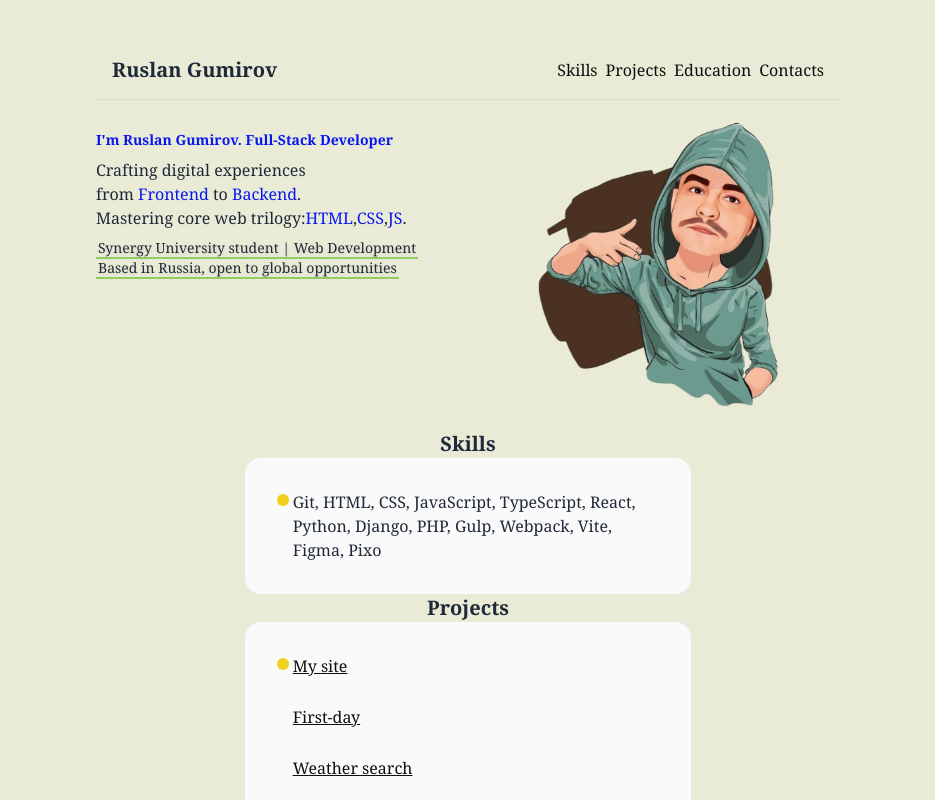
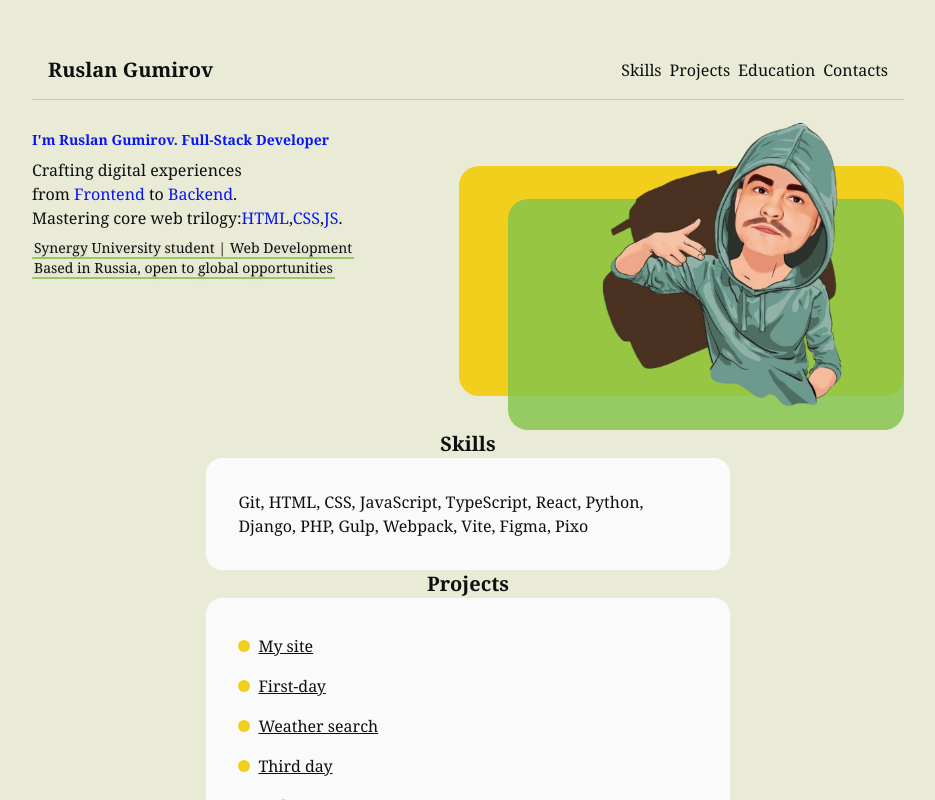
Before and after one commit to gumirus/about_me, a React (Vite) app: page / in a window 1280 px wide. Shown: the top 800 px of the page, without its empty margins (172-1107 px from the left). Built offline with nearby package versions, Linux system fonts and the light colour scheme.

Commit message:
fix corrections

```diff
--- a/src/App.jsx
+++ b/src/App.jsx
@@ -10,7 +10,7 @@ export default function App() {
   useSmoothScroll()
   return (
     <div className="body-content">
-      <div className="container max-w-3xl mx-auto px-3">
+      <div className="container max-w-4xl mx-auto px-3">
         <main className="py-10 text-gray-800 scroll-smooth">
           <Header />
           <Greetings />
--- a/src/components/Education.jsx
+++ b/src/components/Education.jsx
@@ -21,7 +21,7 @@ export default function Education() {
           },
         ].map((edu, idx) => (
           <div className="section-subinfo" key={idx}>
-            <div className="circle" />
+            {/* <div className="circle" /> */}
             <div className="info-text">
               <span className="info-text-header">{edu.title}</span>
               <span className="info-text-date">{edu.date}</span>
--- a/src/components/Projects.jsx
+++ b/src/components/Projects.jsx
@@ -1,16 +1,46 @@
 export default function Projects() {
+  const projects = [
+    {
+      title: 'My site',
+      url: 'https://gumirus.github.io/MySite/StudentCard.html',
+    },
+    {
+      title: 'First-day',
+      url: 'https://gumirus.github.io/First-day/',
+    },
+    {
+      title: 'Weather search',
+      url: 'https://gumirus.github.io/weather_search/',
+    },
+    {
+      title: 'Third day',
+      url: 'https://gumirus.github.io/third_day/',
+    },
+    {
+      title: 'Todos',
+      url: 'https://gumirus.github.io/todo-zadanie/',
+    },
+  ]
+
   return (
     <section className="section-content" id="projects">
       <h2 className="text-xl font-semibold">Projects</h2>
       <div className="section-info">
         <div className="section-subinfo">
-          <div className="circle" />
           <div className="info-text">
-            <a className="link cv-link" href="https://gumirus.github.io/MySite/StudentCard.html">My site</a><br />
-            <a className="link cv-link" href="https://gumirus.github.io/First-day/">First-day</a><br />
-            <a className="link cv-link" href="https://gumirus.github.io/weather_search/">Weather search</a><br />
-            <a className="link cv-link" href="https://gumirus.github.io/third_day/">Third day</a><br />
-            <a className="link cv-link" href="https://gumirus.github.io/todo-zadanie/">Todos</a>
+            {projects.map((project, index) => (
+              <div key={index} className="project-item">
+                <div className="circle" />
+                <a
+                  className="link cv-link"
+                  href={project.url}
+                  target="_blank"
+                  rel="noopener noreferrer"
+                >
+                  {project.title}
+                </a>
+              </div>
+            ))}
           </div>
         </div>
       </div>
--- a/src/components/Skills.jsx
+++ b/src/components/Skills.jsx
@@ -4,7 +4,7 @@ export default function Skills() {
       <h2 className="text-xl font-semibold">Skills</h2>
       <div className="section-info">
         <div className="section-subinfo">
-          <div className="circle" />
+          {/* <div className="circle" /> */}
           <ul className="info-text skills-ul">
             <li>
               Git, HTML, CSS, JavaScript, TypeScript, React, Python, Django,
--- a/src/index.css
+++ b/src/index.css
@@ -14,6 +14,10 @@
   --font-weight-bold: 600;
   --font-weight-regular: 400;
   --font-weight-light: 300;
+  --spacing-1: 0.25rem;
+  --spacing-2: 0.5rem;
+  --spacing-8: 2rem;
+  --rounded-2xl: 1rem;
 }
 
 body {
@@ -86,46 +90,87 @@ body {
 }
 
 .main-content {
-  @apply flex flex-col gap-[50px] justify-start items-stretch;
+  display: flex;
+  flex-direction: column;
+  gap: 50px;
+  justify-content: flex-start;
+  align-items: stretch;
 }
 
 .section-content {
-  @apply flex flex-col justify-start items-center;
+  display: flex;
+  flex-direction: column;
+  justify-content: flex-start;
+  align-items: center;
 }
 
 .section-info {
   background-color: var(--main-card);
-  @apply flex flex-col rounded-2xl p-8 relative min-w-[60%] max-w-[60%];
+  display: flex;
+  flex-direction: column;
+  border-radius: 1rem;
+  padding: 2rem;
+  position: relative;
+  min-width: 60%;
+  max-width: 60%;
 }
 
 .section-subinfo {
-  @apply flex gap-1;
+  display: flex;
+  gap: 0.25rem;
 }
 
 .info-text {
-  @apply flex flex-col flex-[1_1_calc(100%-12px)];
+  display: flex;
+  flex-direction: column;
+  flex: 1 1 calc(100% - 12px);
+}
+
+.project-item {
+  display: flex;
+  align-items: center;
+  gap: 0.5rem;
+  margin-bottom: 0.5rem;
 }
 
 .circle {
   background-color: var(--main-yellow);
-  @apply rounded-full h-3 flex-[1_1_12px] mt-1;
+  width: 12px;
+  height: 12px;
+  border-radius: 50%;
+  flex-shrink: 0;
+}
+
+.link.cv-link {
+  display: inline-block;
+  padding: 0.25rem 0;
 }
 
 .greetings {
-  @apply flex flex-col items-start justify-start gap-2;
+  display: flex;
+  flex-direction: column;
+  align-items: flex-start;
+  justify-content: flex-start;
+  gap: 0.5rem;
   margin-top: 30px;
 }
 
 .section-greetings {
-  @apply flex flex-row justify-between items-start;
+  display: flex;
+  flex-direction: row;
+  justify-content: space-between;
+  align-items: flex-start;
 }
 
 .main-img {
-  @apply w-[330px] h-[330px] z-[3];
+  width: 330px;
+  height: 330px;
+  position: relative;
+  z-index: 3;
 }
 
 .img-container {
-  @apply relative;
+  position: relative;
 }
 .img-container::before {
   background-color: var(--main-green);
@@ -136,7 +181,7 @@ body {
   width: 120%;
   height: 70%;
   border-radius: 20px;
-  z-index: -1;
+  z-index: 1;
 }
 .img-container::after {
   background-color: var(--main-yellow);
@@ -145,7 +190,7 @@ body {
   width: 135%;
   height: 230px;
   border-radius: 20px;
-  z-index: -2;
+  z-index: 0;
   right: 0;
   top: 20%;
 }
@@ -263,27 +308,6 @@ body {
   }
 }
 
-/* @media (max-width: 770px) {
-  .header-info {
-    flex-direction: column;
-    align-items: center;
-  }
-  .main-img {
-    width: 250px;
-    height: 250px;
-  }
-  .img-container::before {
-    width: 100%;
-    height: 60%;
-    top: 20%;
-  }
-  .img-container::after {
-    width: 100%;
-    height: 150px;
-    top: 10%;
-  }
-} */
-
 @media (max-width: 750px) {
   .header-info {
     flex-direction: row;
@@ -292,15 +316,17 @@ body {
   .main-img {
     width: 300px;
     height: 300px;
+    /* margin-left: 20px;
+    margin-bottom: 20px; */
   }
   .img-container::before {
-    width: 90%;
-    height: 40%;
+    width: 87%;
+    height: 50%;
     top: 35%;
   }
   .img-container::after {
-    width: 90%;
-    height: 120px;
+    width: 95%;
+    height: 180px;
     top: 15%;
   }
   .link-list:not(.mobile-menu),
@@ -326,19 +352,17 @@ body {
   }
 }
 
-/* --- Основное: одинаковая высота и выравнивание для хедера и футера --- */
-
 .header-info,
 .footer-content {
-  height: 60px; /* фиксированная высота */
+  height: 60px;
   display: flex;
   flex-wrap: nowrap;
-  align-items: center; /* вертикальное центрирование */
+  align-items: center;
   justify-content: space-between;
   padding: 0 1rem;
   box-sizing: border-box;
   background-color: var(--main-bg);
-  border-bottom: 1px solid #ddd;
+  border-bottom: 1px solid var(--main-yellow);
 }
 
 .footer-mobile-container,
--- a/tailwind.config.js
+++ b/tailwind.config.js
@@ -1,8 +1,102 @@
 /** @type {import('tailwindcss').Config} */
 export default {
-  content: ['./index.html', './src/**/*.{js,jsx}'],
+  content: ['./index.html', './src/**/*.{js,ts,jsx,tsx,html}'],
   theme: {
-    extend: {},
+    extend: {
+      colors: {
+        'main-yellow': '#f3cf1d',
+        'main-green': '#84c64ad3',
+        'main-card': '#fafafa',
+        'main-bg': '#e9ebd7',
+        blue: '#0817f0',
+        black: '#100f0f',
+        gray: '#24867f',
+      },
+      fontFamily: {
+        georgia: ['Georgia', 'sans-serif'],
+      },
+      fontWeight: {
+        bold: '600',
+        regular: '400',
+        light: '300',
+      },
+      boxShadow: {
+        menu: '0 4px 6px rgba(0, 0, 0, 0.1)',
+      },
+      animation: {
+        slideDown: 'slideDown 0.3s ease',
+        slideUp: 'slideUp 0.3s ease',
+      },
+      keyframes: {
+        slideDown: {
+          '0%': { opacity: '0', transform: 'translateY(-10px)' },
+          '100%': { opacity: '1', transform: 'translateY(0)' },
+        },
+        slideUp: {
+          '0%': { opacity: '0', transform: 'translateY(10px)' },
+          '100%': { opacity: '1', transform: 'translateY(0)' },
+        },
+      },
+      spacing: {
+        130: '130px',
+        50: '50px',
+        330: '330px',
+        300: '300px',
+      },
+      width: {
+        330: '330px',
+        300: '300px',
+        section: '60%',
+        'full-minus-20': 'calc(100% - 20px)',
+      },
+      maxWidth: {
+        section: '60%',
+        'full-minus-20': 'calc(100% - 20px)',
+      },
+      minWidth: {
+        section: '60%',
+        'full-minus-20': 'calc(100% - 20px)',
+      },
+      height: {
+        header: '60px',
+        'header-sm': '50px',
+        120: '120px',
+        150: '150px',
+        230: '230px',
+        22: '22px',
+      },
+      borderRadius: {
+        card: '20px',
+      },
+      zIndex: {
+        '-1': '-1',
+        '-2': '-2',
+        3: '3',
+        999: '999',
+        1000: '1000',
+      },
+      lineHeight: {
+        tight: '1',
+      },
+      screens: {
+        custom: '750px',
+      },
+      transitionProperty: {
+        transform: 'transform',
+        opacity: 'opacity',
+      },
+      textShadow: {
+        sm: '0 2px 4px rgba(0, 0, 0, 0.1)',
+      },
+    },
   },
-  plugins: [],
+  plugins: [
+    function ({ addUtilities }) {
+      addUtilities({
+        '.text-shadow-sm': {
+          textShadow: '0 2px 4px rgba(0, 0, 0, 0.1)',
+        },
+      })
+    },
+  ],
 }
```
